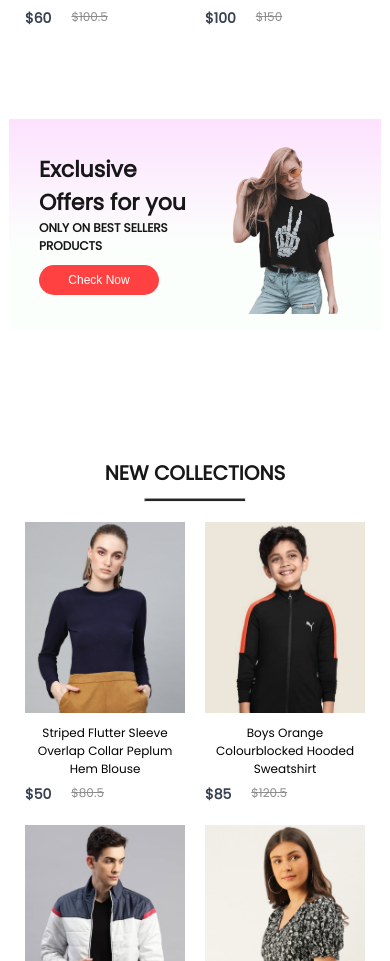
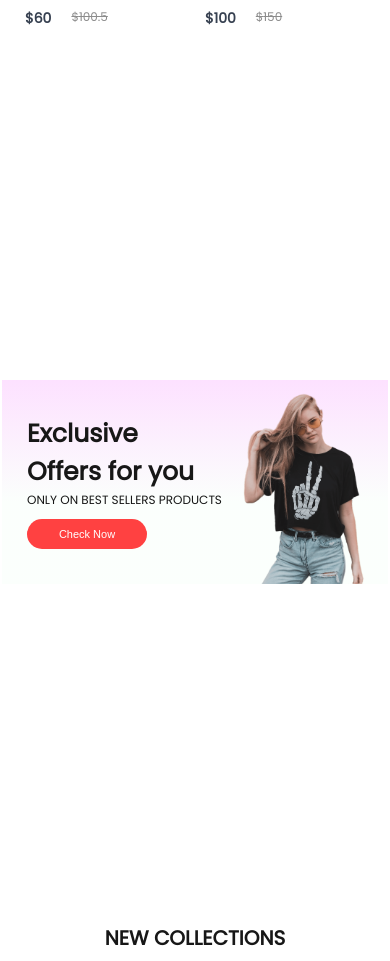
Before and after one commit to adrianmnh/e-comm, a React (Create React App) app: page / in a window 390 px wide. Shown: the part 1502-2463 px from the top of the page. Built offline with nearby package versions, Linux system fonts and the light colour scheme.

Commit message:
Offers Component css

```diff
--- a/src/Components/Offers/Offers.css
+++ b/src/Components/Offers/Offers.css
@@ -1,15 +1,30 @@
+.offers-wrapper {
+	width: 100%;
+	/* height: 65vh; */
+	display: flex;
+	flex-direction: column;
+	justify-content: center;
+	align-items: center;
+	/* background: red; */
+	padding: 50px 0px;
+	/* margin-top: .5vh; */
+	margin-bottom: 10vh;
+}
+
 .offers {
 	width: 65%;
-	height: 65vh;
+	/* height: 65vh; */
+	height: auto;
 	display: flex;
 	margin: auto;
 	padding: 0px 140px;
-	margin-bottom: 150px;
-	background: linear-gradient(180deg, #fde1ff 0%, #e1ffea22 60%)
+	/* margin-bottom: 150px; */
+	background: linear-gradient(180deg, #fde1ff 0%, #e1ffea22 60%);
+	/* background: blue; */
 }
 
 .offers-left {
-	flex: 1;
+	flex: 3;
 	display: flex;
 	flex-direction: column;
 	justify-content: center;
@@ -18,7 +33,8 @@
 
 .offers-left h1 {
 	color: #171717;
-	font-size: 80px;
+	/* font-size: 80px; */
+	font-size: 8svh;
 	font-weight: 600;
 	text-align: start;
 
@@ -26,19 +42,22 @@
 
 .offers-left p {
 	color: #171717;
-	font-size: 22px;
+	font-size: 2.5svh;
+	/* font-size: 22px; */
 	font-weight: 600;
 	text-align: start;
 }
 
 .offers-left button {
-	width: 282px;
+	/* width: 282px; */
+	width: 14.2svw;
 	height: 70px;
 	border-radius: 35px;
 	background: #ff4141;
 	border: none;
 	color: white;
-	font-size: 22px;
+	/* font-size: 22px; */
+	font-size: 2.2svh;
 	font-weight: 500;
 	margin-top: 30px;
 	cursor: pointer;
@@ -49,12 +68,16 @@
 	display: flex;
 	align-items: center;
 	justify-content: flex-end;
-	padding-top: 50px;
+	/* padding-top: 50px; */
+}
+
+.offers-right img {
+	width: 25dvw;
 }
 
 @media(max-width: 1280px){
 	.offers {
-		padding: 0 80px;
+		padding: 60px 80px;
 		margin-bottom: 120px;
 		height: 50vh;
 	}
@@ -85,8 +108,10 @@
 @media(max-width: 1024px){
 	.offers {
 		padding: 0 60px;
+		margin-top: 80px;
 		margin-bottom: 80px;
-		height: 45vh;
+		/* height: 45vh; */
+		height: auto;
 	}
 
 	.offers-left h1 {
@@ -115,8 +140,9 @@
 
 @media(max-width: 800px) {
 	.offers {
+		margin-top: 25vh;
+		height: auto;
 		margin-bottom: 60px;
-		height: 50vh;
 	}
 
 	.offers-left h1 {
@@ -144,37 +170,43 @@
 
 @media(max-width: 500px) {
 	.offers {
-		padding: 0 30px;
-		margin-bottom: 50px;
-		height: 25dvh;
-		width: 80dvw;
+		height: auto;
+		width: 90dvw;
+		margin-top: 25vh;
+		margin-bottom: 15vh;
+		padding: 0px 25px;
+		padding-right: 10px;
 	}
 
 	.offers-left {
 		align-items: flex-start;
+		flex: 1.4;
 	}
 
 	.offers-left h1 {
-		font-size: 22px;
+		font-size: 25px;
 		align-self: flex-start;
+		font-weight: 900;
 	}
 
 	.offers-left p {
 		font-size: 12px;
+		font-weight: 500;
 	}
 
 	.offers-left button {
 		width: 120px;
 		height: 30px;
-		font-size: 12px;
+		font-size: 11px;
 		margin-top: 10px;
 	}
 
 	.offers-right {
 		padding-top: 5px;
+		/* background: red; */
 	}
 
 	.offers-right img {
-		width: 120px;
+		width: 35vw;
 	}
 }
--- a/src/Components/Offers/Offers.jsx
+++ b/src/Components/Offers/Offers.jsx
@@ -4,6 +4,7 @@ import exclusive_image from '../Assets/exclusive_image.png'
 
 const Offers = () => {
 	return (
+		<div className="offers-wrapper">
 			<div className="offers">
 				<div className="offers-left">
 					<h1>Exclusive</h1>
@@ -18,6 +19,7 @@ const Offers = () => {
 				</div>
 
 			</div>
+		</div>
 	)
 }
 
```
Lines whose indentation alone changed are shown as unchanged.
